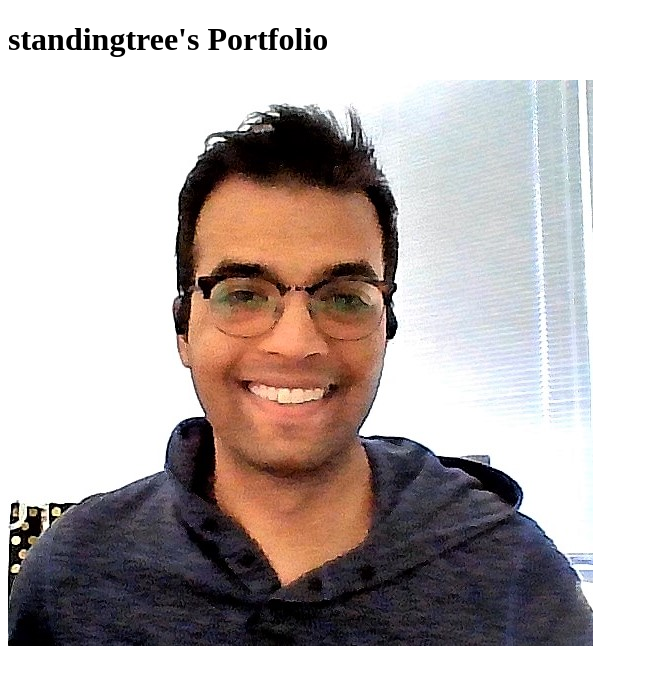
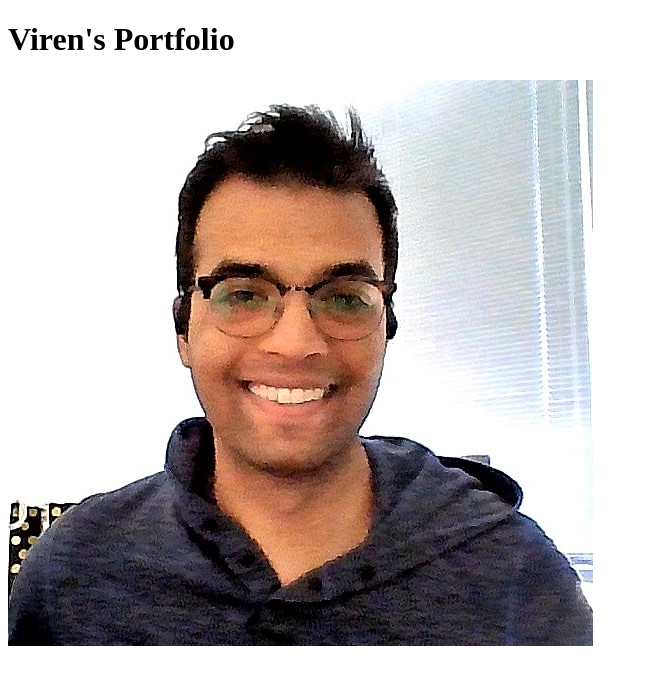
Before and after one commit to standingtree/standingtree.github.io, a plain HTML site: page index.html in a window 1280 px wide. Shown: the whole page, without its empty margins (0-648 px from the left). Drawn offline with Linux system fonts and the light colour scheme.

Commit message:
new files

```diff
--- a/index.html
+++ b/index.html
@@ -1,5 +1,5 @@
 <!doctype html>
 <html>
-	<h1>standingtree's Portfolio</h1>
+	<h1>Viren's Portfolio</h1>
 	<img src="./profile_pic.jpg"/>
 </html>
```
